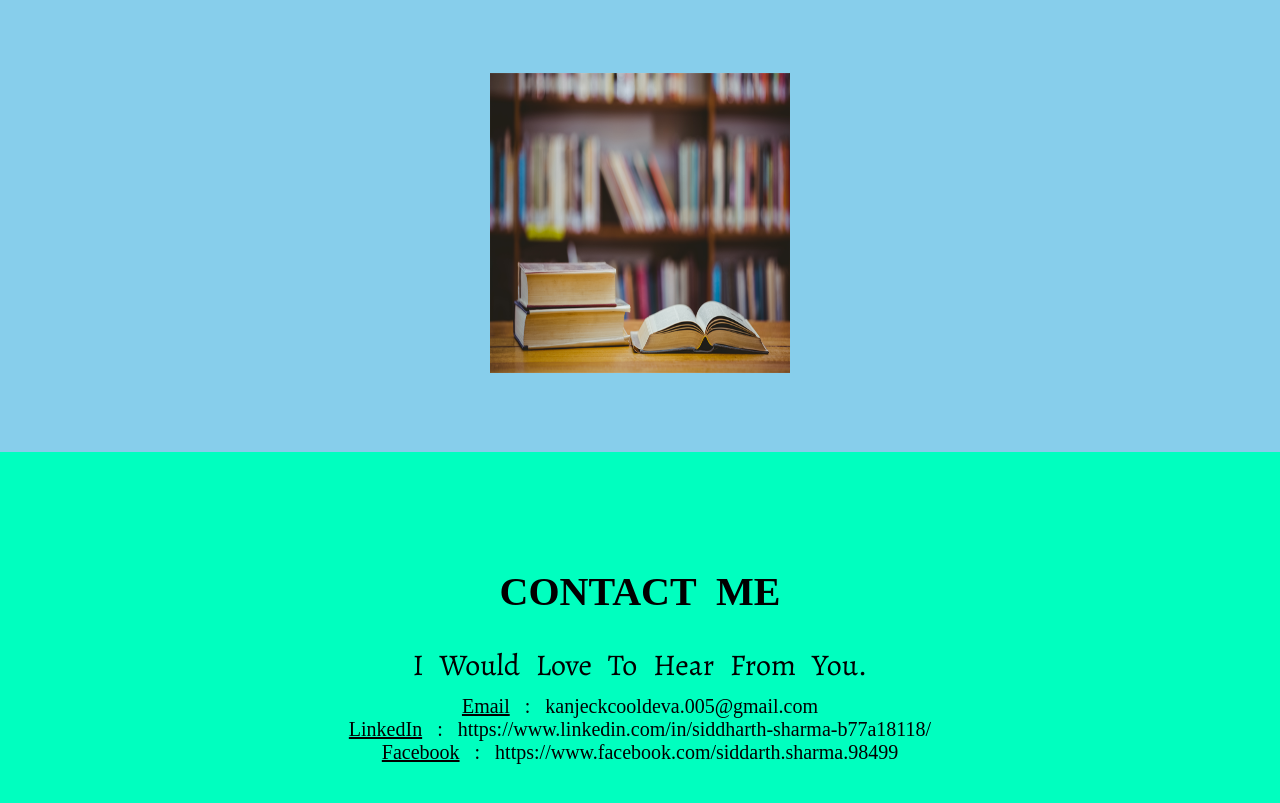
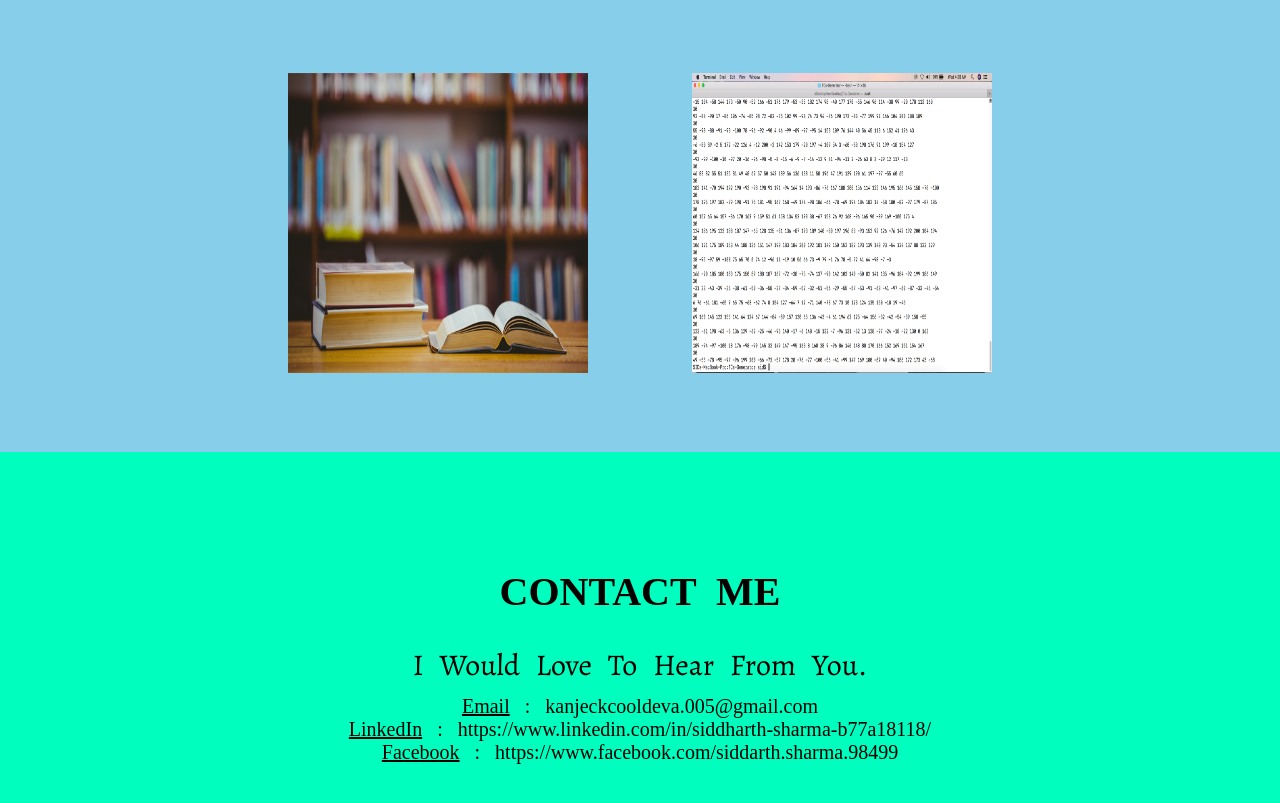
Before and after one commit to kakkarotssj/kakkarotssj.github.io, a plain HTML site: page index.html in a window 1280 px wide. Shown: the part 2006-2809 px from the top of the page. Drawn offline with nearby package versions, Linux system fonts and the light colour scheme; a web font is replaced by a local one.

Commit message:
new project added and its image

```diff
--- a/index.html
+++ b/index.html
@@ -81,6 +81,11 @@
                 <img src="images/library.jpg" class="project-image">
             </a>
         </div>
+        <div class="project">
+            <a href="https://github.com/kakkarotssj/TCs-Generator" target="_blank" class="project-link">
+                <img src="images/tcs_generator.jpg" class="project-image">
+            </a>
+        </div>
     </div>
 
     <div class="contact-division" id="contact-me">
```
Also changed, not shown: images/tcs_generator.jpg (added).
